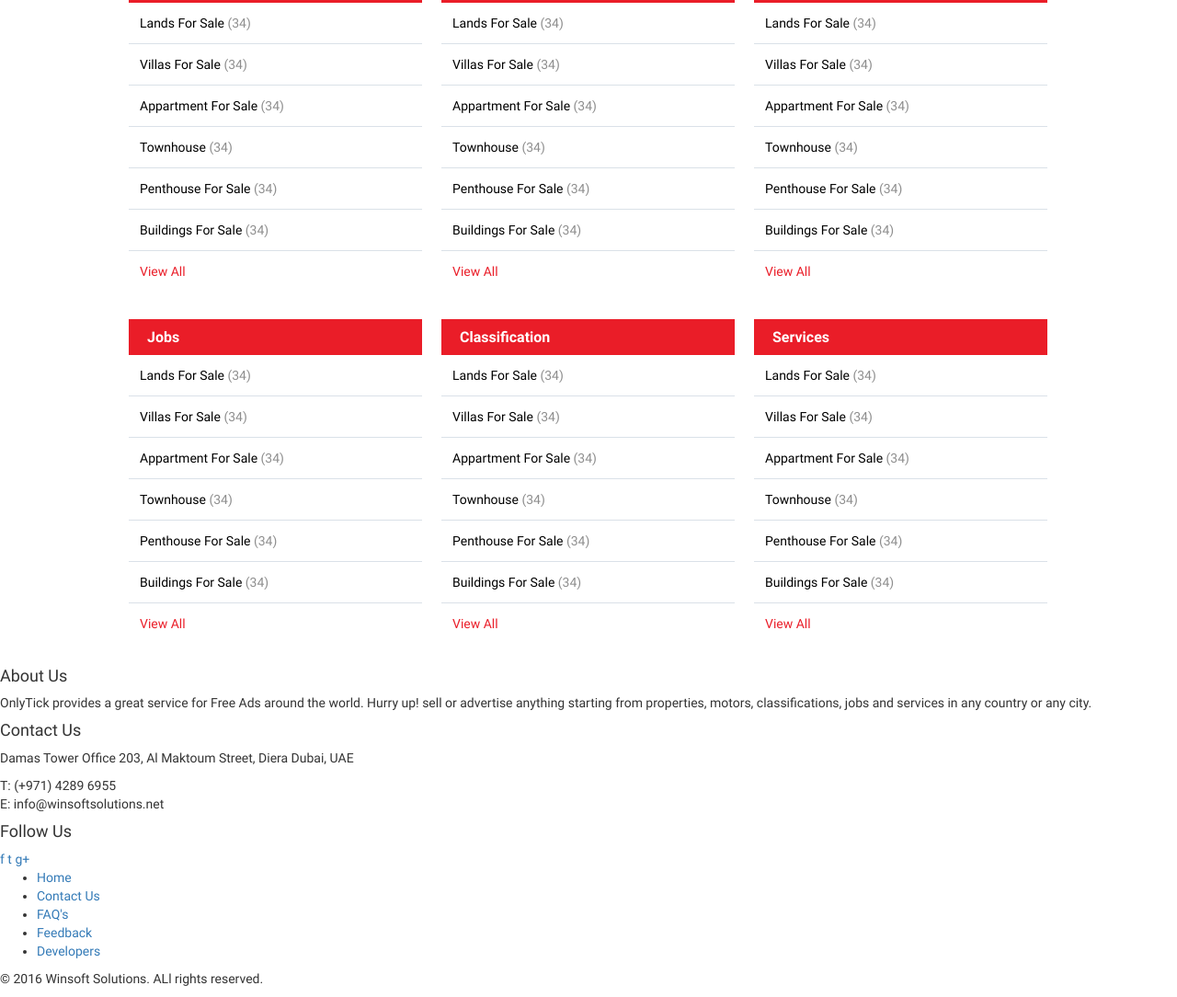
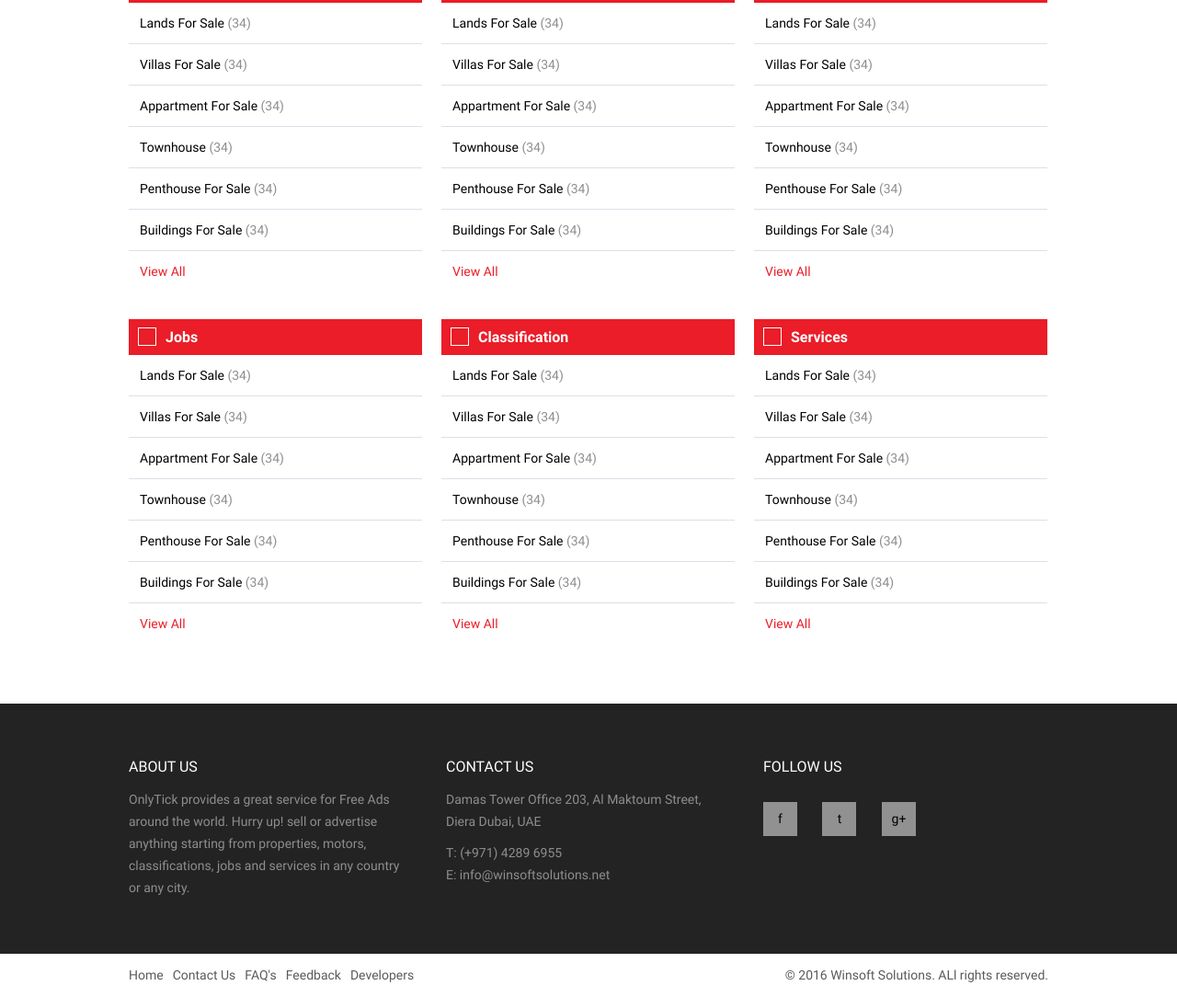
Before and after one commit to gmmitra/onlytick, a website: page index.html in a window 1280 px wide. Shown: the part 1100-2184 px from the top of the page at 92% size. Drawn offline with Linux system fonts and the light colour scheme.

Commit message:
compiled

```diff
--- a/css/app.css
+++ b/css/app.css
@@ -25,6 +25,7 @@
 
 /* Base */
 html, body, main {
+  min-height: 100%;
   height: 100%; }
 
 * {
@@ -341,6 +342,63 @@ a, a:hover, a:active {
           border: none;
           outline: 0; }
 
+.main-footer {
+  margin-top: 50px; }
+  .main-footer > .top {
+    background: #232323; }
+    .main-footer > .top > .top-wrap {
+      width: 1000px;
+      margin: 0 auto; }
+      .main-footer > .top > .top-wrap > .about-us, .main-footer > .top > .top-wrap .contact-us, .main-footer > .top > .top-wrap .follow-us {
+        float: left;
+        width: 345px;
+        padding: 50px 50px 50px 0; }
+      .main-footer > .top > .top-wrap > .follow-us {
+        width: 300px;
+        padding-right: 0; }
+        .main-footer > .top > .top-wrap > .follow-us > .social {
+          padding-top: 15px; }
+          .main-footer > .top > .top-wrap > .follow-us > .social > a {
+            width: 37px;
+            height: 37px;
+            margin-right: 24px;
+            display: inline-block;
+            line-height: 37px;
+            background: #919191;
+            text-align: center;
+            color: #000; }
+      .main-footer > .top > .top-wrap h4 {
+        margin-bottom: 15px;
+        text-transform: uppercase;
+        font-size: 16px;
+        color: #fff; }
+      .main-footer > .top > .top-wrap p {
+        color: #8e8e8e;
+        line-height: 24px; }
+  .main-footer > .bottom {
+    height: 46px;
+    width: 1000px;
+    margin: 0 auto; }
+    .main-footer > .bottom > ul {
+      float: left;
+      list-style: none;
+      padding: 0; }
+      .main-footer > .bottom > ul > li {
+        float: left; }
+        .main-footer > .bottom > ul > li > a {
+          padding: 0 10px;
+          display: inline-block;
+          line-height: 46px;
+          font-size: 14px;
+          color: #5a5a5a; }
+      .main-footer > .bottom > ul:first-child > li > a {
+        padding-left: 0; }
+    .main-footer > .bottom > .copyright {
+      float: right;
+      line-height: 46px;
+      font-size: 14px;
+      color: #5a5a5a; }
+
 .main-banner {
   width: 100%;
   height: 371px;
@@ -355,7 +413,7 @@ a, a:hover, a:active {
       font-size: 36px;
       color: #fff; }
     .main-banner > .main-banner-wrap > .category {
-      margin-top: 20px; }
+      margin-top: 50px; }
       .main-banner > .main-banner-wrap > .category > div > a {
         width: 132px;
         height: 119px;
@@ -455,7 +513,12 @@ a, a:hover, a:active {
       font-size: 16px;
       color: #fff; }
       .popuplar-categories > .content > dl > dt > span {
-        margin: 0 10px; }
+        width: 20px;
+        height: 20px;
+        margin: 0 10px;
+        display: inline-block;
+        vertical-align: -4px;
+        border: 1px solid #fff; }
     .popuplar-categories > .content > dl > dd {
       border-bottom: 1px solid #dae1e8; }
       .popuplar-categories > .content > dl > dd > a {
```
Also changed, not shown: 1 other file.
